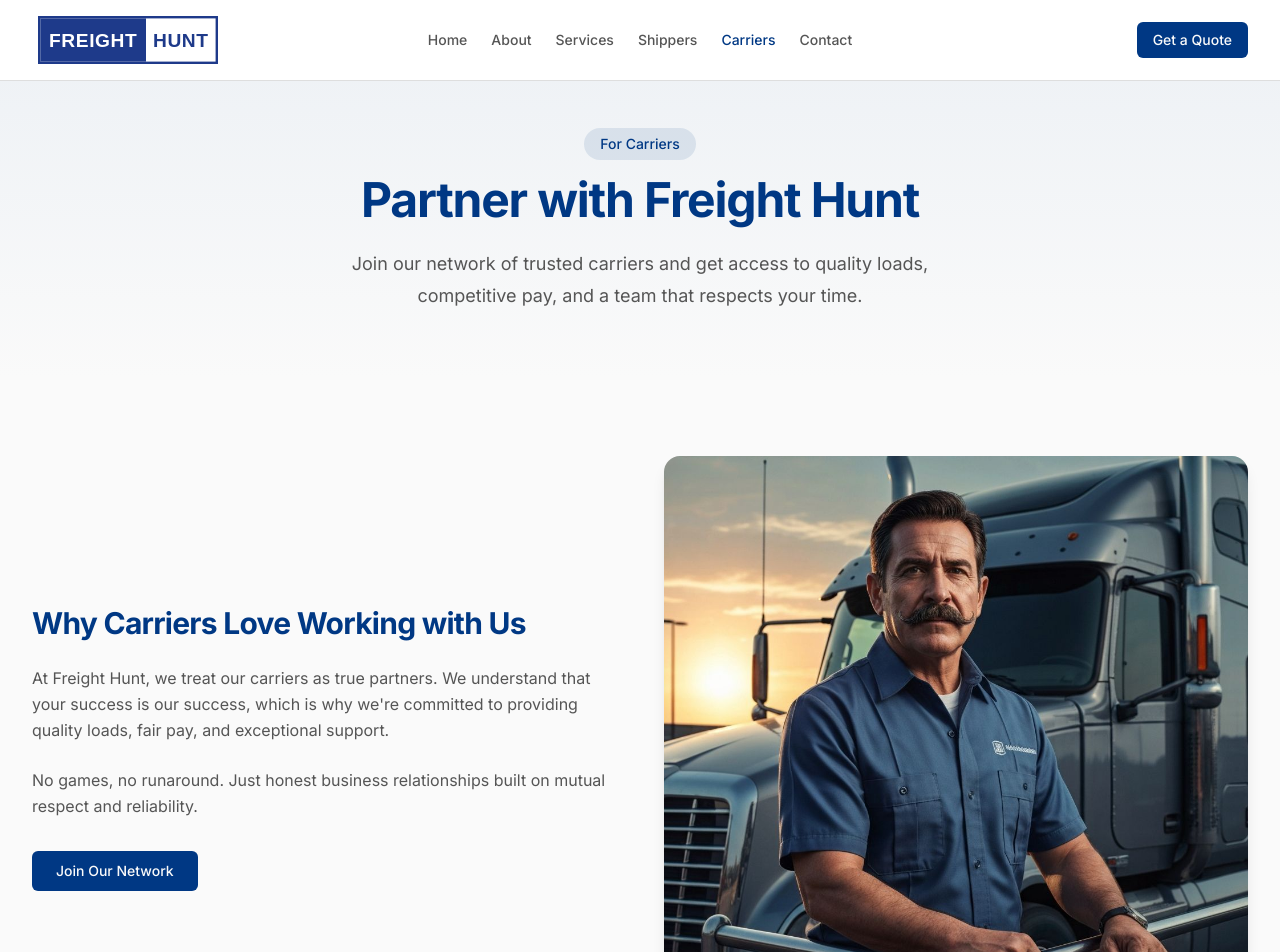
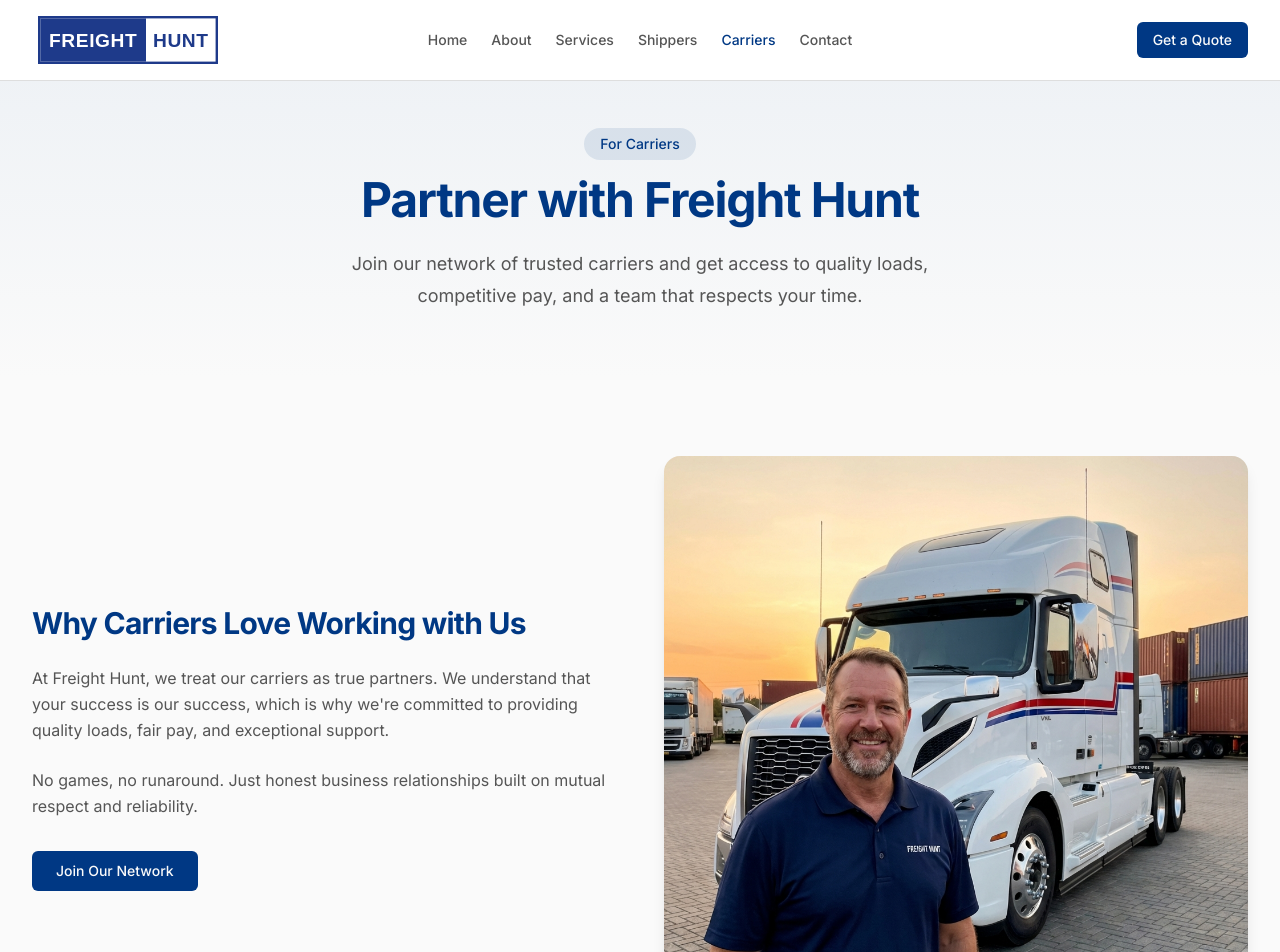
Before and after one commit to sidhugurtej/freight-hunt-website, a Next.js app: page /carriers in a window 1280 px wide. Shown: the top 952 px of the page. Built offline with nearby package versions, Linux system fonts and the light colour scheme.

Commit message:
feat: Add carrier partnership images and update carrier page to reference the branded version.

```diff
--- a/app/carriers/page.tsx
+++ b/app/carriers/page.tsx
@@ -90,7 +90,7 @@ export default function CarriersPage() {
               </div>
             </div>
             <div className="relative">
-              <img src="/semi-truck-driver-professional.jpg" alt="Professional truck driver" className="rounded-2xl shadow-lg" />
+              <img src="/carrier-partnership-branded.png" alt="Professional truck driver partnership" className="rounded-2xl shadow-lg" />
             </div>
           </div>
         </div>
```
Also changed, not shown: public/carrier-partnership-branded.png (added), public/carrier-partnership.png (added).
